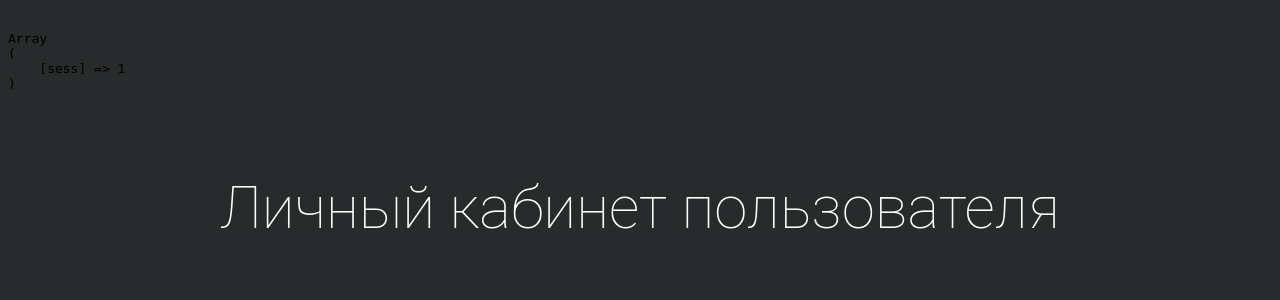
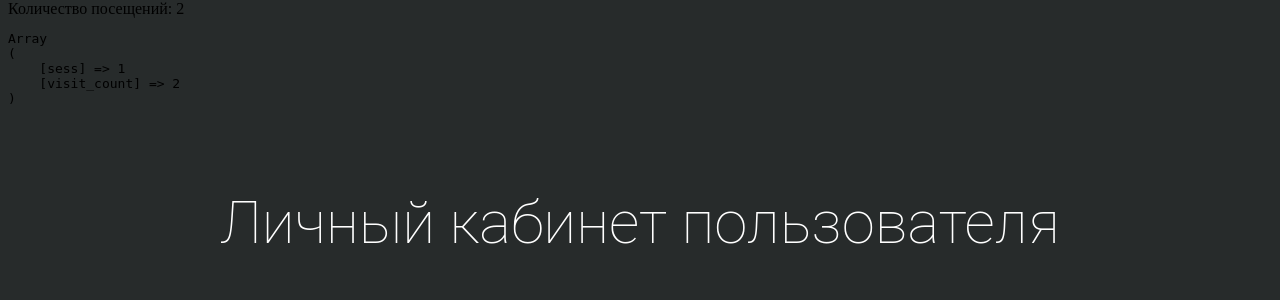
Before and after one commit to robsn-se/kabiri, a PHP site: page /index.php?page=cabinet in a window 1280 px wide. Shown: the part 108-408 px from the top of the page. Run offline with PHP 8.4, Linux system fonts and the light colour scheme; the visitor is signed in with stand-in values (Sample User, id 1); data that the repository does not hold is empty.

Commit message:
visit_count

```diff
--- a/controlers/cabinet_controler.php
+++ b/controlers/cabinet_controler.php
@@ -9,4 +9,13 @@ if (isset($_SESSION["sess"])) {
     $cabinetData = "HELLO";
 }
 
+//количество посещений
+$visit_count = null;
+if (isset($_SESSION["visit_count"])) {
+    $visit_count = $_SESSION["visit_count"] + 1;
+}
+$_SESSION["visit_count"] = $visit_count;
+print("Количество посещений: " . $visit_count);
+
+
 printData($_SESSION);
```
Also changed, not shown: view_templates/pages/login.php (line endings or trailing spaces).
